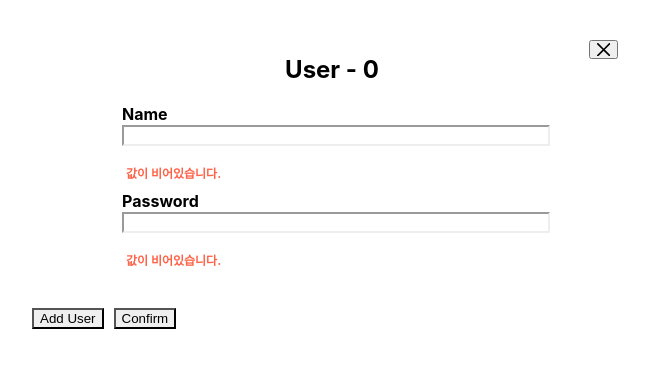
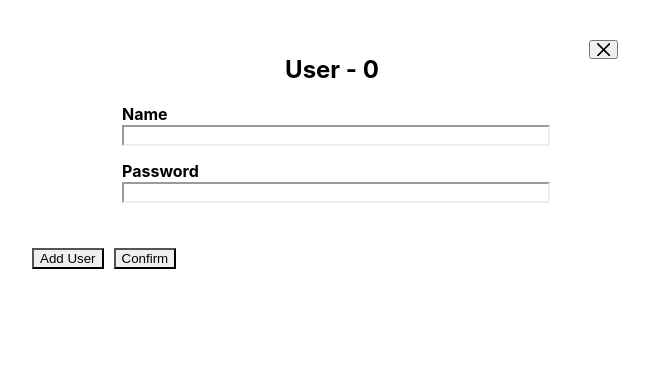
Before and after one commit to zivivle/schoolbell-assignment, a React (Create React App) app in the folder user-form/: page / in a window 1280 px wide. Shown: the top 368 px of the page, without its empty margins (308-957 px from the left). Built offline with nearby package versions, Linux system fonts and the light colour scheme; the HTML template or start-up script is replaced by a standard one.

Commit message:
:bug:fix: 에러메세지 수정

```diff
--- a/user-form/src/components/ValidateInput/ValidateInput.tsx
+++ b/user-form/src/components/ValidateInput/ValidateInput.tsx
@@ -14,12 +14,14 @@ export const ValidateInput = ({
 }: PropsWithChildren<IValidateInput>) => {
   const autoComplete = type === "password" ? "new-password" : "";
   const isInvalid = (type === "text" && isNameDuplicate) || !fieldValid;
-  const isEmptyValue = !value;
+  const isEmptyValue = !value && !fieldValid;
+
   const errorMessage = determineErrorMessage(
     type,
     isNameDuplicate,
     fieldValid,
-    isEmptyValue
+    isEmptyValue,
+    value
   );
 
   return (
@@ -32,6 +34,7 @@ export const ValidateInput = ({
         autoComplete={autoComplete}
         isInvalid={isInvalid}
       />
+
       {errorMessage && <S.ValidationError>{errorMessage}</S.ValidationError>}
     </div>
   );
--- a/user-form/src/components/ValidateInput/ValisateInput.styles.ts
+++ b/user-form/src/components/ValidateInput/ValisateInput.styles.ts
@@ -8,7 +8,7 @@ export const Label = styled.label`
 
 export const CardInput = styled(Input)`
   width: 100%;
-  margin-bottom: ${({ isInvalid }) => (isInvalid ? "0px" : "14px")};
+  margin-bottom: ${({ isInvalid }) => (isInvalid ? "0px" : "15px")};
   border-color: ${({ isInvalid }) => (isInvalid ? "#FF6347" : "initial")};
   :focus {
     border-color: ${({ isInvalid }) => (isInvalid ? "#FF6347" : "#6495ED")};
--- a/user-form/src/utils/determineErrorMessage.ts
+++ b/user-form/src/utils/determineErrorMessage.ts
@@ -2,12 +2,13 @@ export const determineErrorMessage = (
   type: string,
   isNameDuplicate: boolean,
   fieldValid: boolean,
-  isEmptyValue: boolean
+  isEmptyValue: boolean,
+  value: string
 ): string => {
   if (isEmptyValue) {
     return "값이 비어있습니다.";
   } else if (type === "text" && isNameDuplicate) {
-    return "중복된 이름이 있습니다.";
+    return `${value}는 중복된 이름입니다.`;
   } else if (!fieldValid) {
     return type === "text"
       ? "3자 이상 입력해주세요."
```
